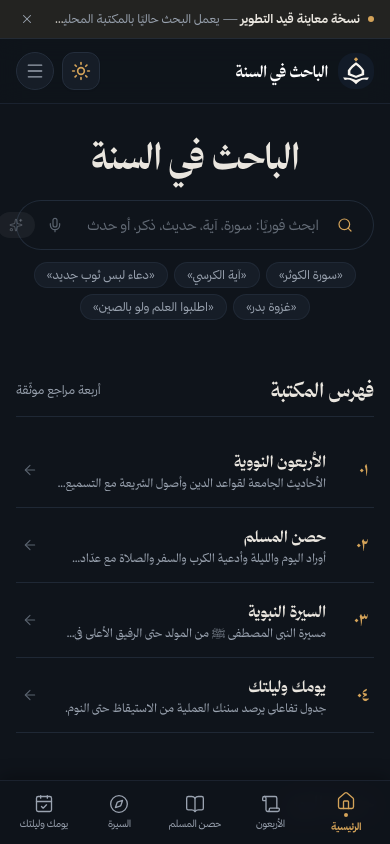
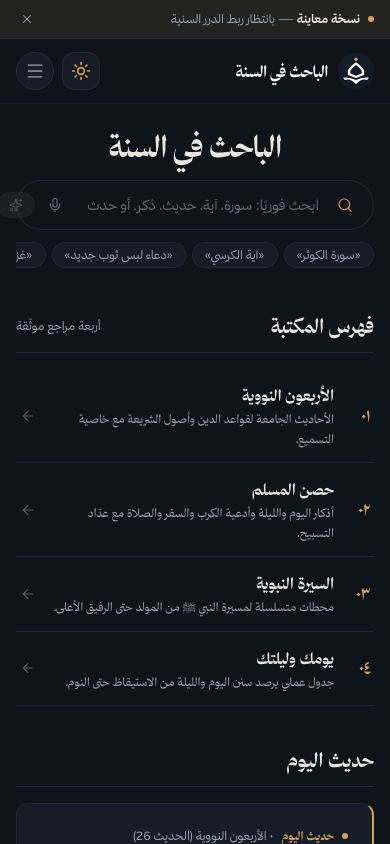
Before and after one commit to a0hv/Sunnah, a Next.js app: page / in a window 390 px wide. Both pictures are taken after a click on the button 81 px from the left and 71 px from the top of the page. Shown: the top 844 px of the page. Built offline with nearby package versions, Linux system fonts and the light colour scheme.

Commit message:
fix(mobile): overhaul mobile ui, remove bottom nav, polish preview banner, and enhance touch interactions

```diff
--- a/src/app/globals.css
+++ b/src/app/globals.css
@@ -206,6 +206,15 @@
     line-height: 2.6 !important;
   }
 
+  /* Hide scrollbar for clean horizontal mobile swipe */
+  .no-scrollbar::-webkit-scrollbar {
+    display: none;
+  }
+  .no-scrollbar {
+    -ms-overflow-style: none;
+    scrollbar-width: none;
+  }
+
   mark {
     background-color: rgba(158, 107, 43, 0.2) !important;
     color: #121B28 !important;
--- a/src/app/layout.tsx
+++ b/src/app/layout.tsx
@@ -5,7 +5,6 @@ import { ThemeProvider } from '@/components/ThemeProvider';
 import { PreviewBanner } from '@/components/PreviewBanner';
 import { Navbar } from '@/components/Navbar';
 import { Footer } from '@/components/Footer';
-import { MobileBottomNav } from '@/components/MobileBottomNav';
 
 const amiri = Amiri({
   subsets: ['arabic'],
@@ -61,11 +60,10 @@ export default function RootLayout({
           <div className="flex flex-col min-h-screen overflow-x-hidden w-full max-w-full">
             <PreviewBanner />
             <Navbar />
-            <div className="flex-1 pb-24 md:pb-12 overflow-x-hidden w-full max-w-full">
+            <div className="flex-1 pb-8 sm:pb-12 md:pb-14 overflow-x-hidden w-full max-w-full">
               {children}
             </div>
             <Footer />
-            <MobileBottomNav />
           </div>
         </ThemeProvider>
       </body>
--- a/src/app/page.tsx
+++ b/src/app/page.tsx
@@ -15,28 +15,28 @@ const SECTIONS = [
   {
     num: '٠١',
     title: 'الأربعون النووية',
-    desc: 'الأحاديث الجامعة لقواعد الدين وأصول الشريعة مع التسميع الذاتي.',
+    desc: 'الأحاديث الجامعة لقواعد الدين وأصول الشريعة مع خاصية التسميع.',
     count: '٤٢ حديثًا',
     href: '/nawawi40',
   },
   {
     num: '٠٢',
     title: 'حصن المسلم',
-    desc: 'أوراد اليوم والليلة وأدعية الكرب والسفر والصلاة مع عدّاد التسبيح.',
+    desc: 'أذكار اليوم والليلة وأدعية الكرب والسفر والصلاة مع عدّاد التسبيح.',
     count: '١٣٣ بابًا',
     href: '/adhkar',
   },
   {
     num: '٠٣',
     title: 'السيرة النبوية',
-    desc: 'مسيرة النبي المصطفى ﷺ من المولد حتى الرفيق الأعلى في محطات متسلسلة.',
+    desc: 'محطات متسلسلة لمسيرة النبي ﷺ من المولد حتى الرفيق الأعلى.',
     count: '٣٠ محطة',
     href: '/seerah',
   },
   {
     num: '٠٤',
     title: 'يومك وليلتك',
-    desc: 'جدول تفاعلي يرصد سننك العملية من الاستيقاظ حتى النوم.',
+    desc: 'جدول عملي يرصد سنن اليوم والليلة من الاستيقاظ حتى النوم.',
     count: '١٢ محطة',
     href: '/daily-tracker',
   },
@@ -44,10 +44,10 @@ const SECTIONS = [
 
 export default function HomePage() {
   return (
-    <div className="max-w-3xl mx-auto px-4 sm:px-6 space-y-14 py-8 md:py-14 text-start">
+    <div className="max-w-3xl mx-auto px-4 sm:px-6 space-y-10 sm:space-y-14 pt-6 sm:pt-12 pb-10 sm:pb-14 text-start">
       {/* 1. الباحث في السنة (المحور التحريري الرئيسي) */}
-      <section className="text-center space-y-6">
-        <h1 className="text-4xl sm:text-5xl md:text-6xl font-bold font-display text-charcoal-light dark:text-charcoal-dark tracking-tight">
+      <section className="text-center space-y-4 sm:space-y-6">
+        <h1 className="text-3xl sm:text-5xl md:text-6xl font-bold font-display text-charcoal-light dark:text-charcoal-dark tracking-tight">
           الباحث في السنة
         </h1>
 
@@ -71,23 +71,23 @@ export default function HomePage() {
             <Link
               key={sec.href}
               href={sec.href}
-              className="group flex items-center justify-between py-4 sm:py-5 px-1.5 transition-colors hover:bg-black/[0.015] dark:hover:bg-white/[0.015]"
+              className="group flex items-center justify-between py-3.5 sm:py-5 px-1 sm:px-1.5 transition-colors hover:bg-black/[0.015] dark:hover:bg-white/[0.015]"
             >
-              <div className="flex items-center gap-3.5 sm:gap-5 min-w-0">
-                <span className="font-display text-base sm:text-lg font-bold text-[#9E6B2B] dark:text-[#D4A359] tabular-nums select-none shrink-0 w-7 sm:w-8">
+              <div className="flex items-center gap-3 sm:gap-4 min-w-0 flex-1">
+                <span className="font-display text-base sm:text-lg font-bold text-[#9E6B2B] dark:text-[#D4A359] tabular-nums select-none shrink-0 w-6 sm:w-8">
                   {sec.num}
                 </span>
-                <div className="min-w-0">
-                  <h3 className="font-display font-bold text-base sm:text-lg text-charcoal-light dark:text-charcoal-dark group-hover:text-[#9E6B2B] dark:group-hover:text-[#D4A359] transition-colors truncate">
+                <div className="min-w-0 flex-1 pe-2">
+                  <h3 className="font-display font-bold text-base sm:text-lg text-charcoal-light dark:text-charcoal-dark group-hover:text-[#9E6B2B] dark:group-hover:text-[#D4A359] transition-colors">
                     {sec.title}
                   </h3>
-                  <p className="text-xs sm:text-sm text-muted-light dark:text-muted-dark font-text mt-0.5 line-clamp-1">
+                  <p className="text-xs sm:text-sm text-muted-light dark:text-muted-dark font-text mt-0.5 leading-relaxed line-clamp-2">
                     {sec.desc}
                   </p>
                 </div>
               </div>
 
-              <div className="flex items-center gap-3 shrink-0 ms-4">
+              <div className="flex items-center gap-2 sm:gap-3 shrink-0 ms-2 sm:ms-4">
                 <span className="text-xs text-muted-light dark:text-muted-dark font-sans hidden sm:inline">
                   {sec.count}
                 </span>
--- a/src/components/InstantSunnahSearch.tsx
+++ b/src/components/InstantSunnahSearch.tsx
@@ -282,13 +282,13 @@ export function InstantSunnahSearch() {
 
         {/* اقتراحات البحث السريعة (تظهر فقط عندما تكون الخانة فارغة) */}
         {!query.trim() && (
-          <div className="flex flex-wrap items-center justify-center gap-1.5 pt-3">
+          <div className="flex items-center gap-1.5 pt-3 flex-nowrap overflow-x-auto pb-1 sm:pb-0 sm:flex-wrap sm:justify-center no-scrollbar">
             {QUICK_SUGGESTIONS.map((suggestion) => (
               <button
                 key={suggestion}
                 type="button"
                 onClick={() => handleSelectSuggestion(suggestion)}
-                className="px-3 py-1 rounded-full bg-surface-light dark:bg-surface-dark border border-subtle-light/70 dark:border-subtle-dark/70 hover:border-[#9E6B2B]/40 dark:hover:border-[#D4A359]/40 text-xs text-muted-light hover:text-charcoal-light dark:text-muted-dark dark:hover:text-charcoal-dark transition-colors font-sans"
+                className="shrink-0 px-3 py-1 rounded-full bg-surface-light dark:bg-surface-dark border border-subtle-light/70 dark:border-subtle-dark/70 hover:border-[#9E6B2B]/40 dark:hover:border-[#D4A359]/40 text-xs text-muted-light hover:text-charcoal-light dark:text-muted-dark dark:hover:text-charcoal-dark transition-colors font-sans whitespace-nowrap"
               >
                 «{suggestion}»
               </button>
--- a/src/components/MobileBottomNav.tsx
+++ /dev/null
@@ -1,55 +0,0 @@
-'use client';
-
-import React from 'react';
-import Link from 'next/link';
-import { usePathname } from 'next/navigation';
-import { Home, Scroll, BookOpen, Compass, CalendarCheck } from 'lucide-react';
-
-const BOTTOM_ITEMS = [
-  { href: '/', label: 'الرئيسية', icon: Home },
-  { href: '/nawawi40', label: 'الأربعون', icon: Scroll },
-  { href: '/adhkar', label: 'حصن المسلم', icon: BookOpen },
-  { href: '/seerah', label: 'السيرة', icon: Compass },
-  { href: '/daily-tracker', label: 'يومك وليلتك', icon: CalendarCheck },
-];
-
-export function MobileBottomNav() {
-  const pathname = usePathname();
-
-  return (
-    <nav
-      aria-label="شريط التنقل السفلي للهاتف"
-      className="fixed bottom-0 inset-x-0 z-40 md:hidden bg-paper-light/95 dark:bg-paper-dark/95 backdrop-blur-md border-t border-subtle-light/60 dark:border-subtle-dark/60 transition-colors px-2 py-1.5 shadow-[0_-4px_16px_rgba(0,0,0,0.03)] dark:shadow-[0_-4px_16px_rgba(0,0,0,0.3)]"
-    >
-      <div className="grid grid-cols-5 gap-1 items-center justify-around max-w-lg mx-auto">
-        {BOTTOM_ITEMS.map((item) => {
-          const isActive =
-            pathname === item.href ||
-            (item.href !== '/' && pathname.startsWith(item.href));
-          const Icon = item.icon;
-          return (
-            <Link
-              key={item.href}
-              href={item.href}
-              className={`flex flex-col items-center justify-center py-1 px-1 rounded-xl transition-colors duration-200 ${
-                isActive
-                  ? 'text-emerald-brand dark:text-emerald-brand-dark font-semibold'
-                  : 'text-muted-light dark:text-muted-dark hover:text-charcoal-light dark:hover:text-charcoal-dark'
-              }`}
-            >
-              <div className="relative flex flex-col items-center">
-                <Icon className="w-5 h-5" strokeWidth={1.6} />
-                {isActive && (
-                  <span className="w-1 h-1 rounded-full bg-emerald-brand dark:bg-emerald-brand-dark mt-0.5" />
-                )}
-              </div>
-              <span className="text-[10px] mt-0.5 tracking-tight truncate max-w-full">
-                {item.label}
-              </span>
-            </Link>
-          );
-        })}
-      </div>
-    </nav>
-  );
-}
--- a/src/components/Navbar.tsx
+++ b/src/components/Navbar.tsx
@@ -13,6 +13,7 @@ const NAV_LINKS = [
   { href: '/adhkar', label: 'حصن المسلم' },
   { href: '/seerah', label: 'السيرة النبوية' },
   { href: '/daily-tracker', label: 'يومك وليلتك' },
+  { href: '/about', label: 'عن المنصة' },
 ];
 
 export function Navbar() {
@@ -75,7 +76,7 @@ export function Navbar() {
 
       {/* قائمة الجوال المنسدلة */}
       {mobileMenuOpen && (
-        <div className="md:hidden border-t border-subtle-light/60 dark:border-subtle-dark/60 bg-paper-light dark:bg-paper-dark px-4 py-3 space-y-1 shadow-lg animate-in fade-in slide-in-from-top-2 duration-200">
+        <div className="md:hidden border-t border-subtle-light/70 dark:border-subtle-dark/70 bg-paper-light/98 dark:bg-paper-dark/98 backdrop-blur-md px-4 py-3 space-y-1 shadow-lg animate-in fade-in slide-in-from-top-2 duration-200">
           {NAV_LINKS.map((link) => {
             const isActive =
               pathname === link.href ||
@@ -85,13 +86,16 @@ export function Navbar() {
                 key={link.href}
                 href={link.href}
                 onClick={() => setMobileMenuOpen(false)}
-                className={`block px-3 py-2 rounded-xl text-sm font-medium transition-colors duration-200 ${
+                className={`flex items-center justify-between px-4 py-3 rounded-xl text-sm font-medium transition-colors duration-200 ${
                   isActive
-                    ? 'bg-emerald-brand/10 dark:bg-emerald-brand-dark/15 text-emerald-brand dark:text-emerald-brand-dark font-semibold'
-                    : 'text-muted-light dark:text-muted-dark hover:text-charcoal-light dark:hover:text-charcoal-dark hover:bg-black/5 dark:hover:bg-white/5'
+                    ? 'bg-[#9E6B2B]/10 dark:bg-[#D4A359]/15 text-[#9E6B2B] dark:text-[#D4A359] font-bold'
+                    : 'text-charcoal-light dark:text-charcoal-dark hover:bg-black/5 dark:hover:bg-white/5'
                 }`}
               >
-                {link.label}
+                <span>{link.label}</span>
+                {isActive && (
+                  <span className="w-1.5 h-1.5 rounded-full bg-[#9E6B2B] dark:bg-[#D4A359]" />
+                )}
               </Link>
             );
           })}
--- a/src/components/PreviewBanner.tsx
+++ b/src/components/PreviewBanner.tsx
@@ -40,13 +40,23 @@ export function PreviewBanner() {
             className="w-1.5 h-1.5 rounded-full bg-[#9E6B2B] dark:bg-[#D4A359] shrink-0"
             aria-hidden="true"
           />
-          <p className="truncate sm:whitespace-normal leading-normal">
+          <p className="leading-snug sm:leading-normal">
+            <span className="sm:hidden text-xs">
+              <strong className="font-semibold text-charcoal-light dark:text-charcoal-dark">
+                نسخة معاينة
+              </strong>{' '}
+              <span className="text-muted-light dark:text-muted-dark font-normal">
+                — بانتظار ربط الدرر السنية
+              </span>
+            </span>
+            <span className="hidden sm:inline">
               <strong className="font-semibold text-charcoal-light dark:text-charcoal-dark">
                 نسخة معاينة قيد التطوير
               </strong>{' '}
               <span className="text-muted-light dark:text-muted-dark font-normal">
                 — يعمل البحث حاليًا بالمكتبة المحلية الموثّقة، ويجري استكمال الإطلاق الكامل فور تفعيل الربط الرسمي مع{' '}
                 <strong className="font-semibold text-charcoal-light dark:text-charcoal-dark">مؤسسة الدرر السنية</strong>.
+              </span>
             </span>
           </p>
         </div>
```
Lines whose indentation alone changed are shown as unchanged.
